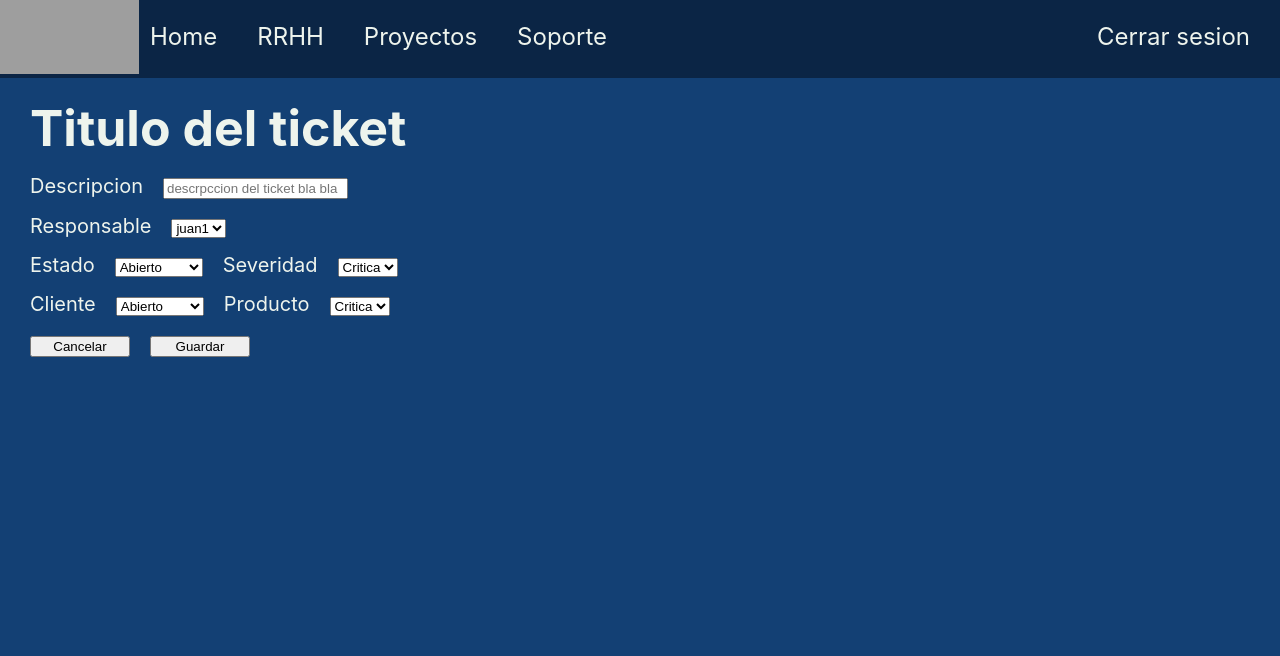
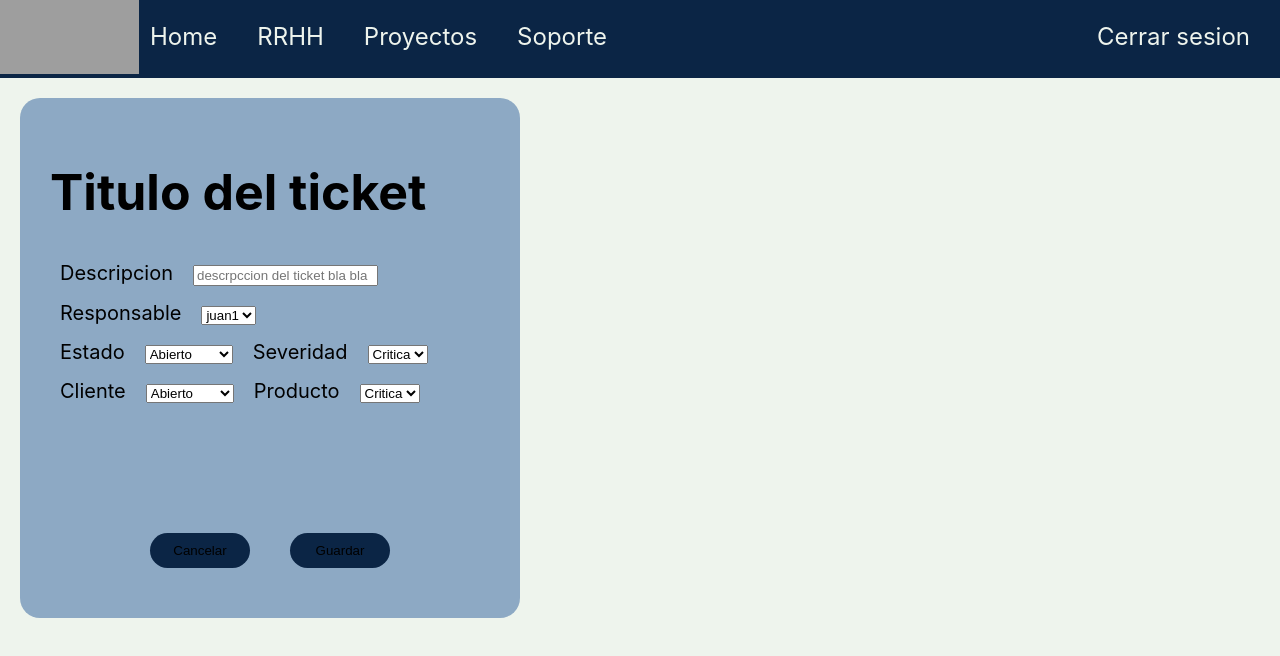
Before and after one commit to BrunoPasca/tribu_2_2022_2c, a Next.js app: page /moduloSoporte/ticketEdit in a window 1280 px wide. Shown: the top 656 px of the page. Built offline with nearby package versions, Linux system fonts and the light colour scheme; grey boxes are pictures that could not be loaded.

Commit message:
ticket edit

```diff
--- a/pages/moduloSoporte/ticketEdit.tsx
+++ b/pages/moduloSoporte/ticketEdit.tsx
@@ -59,9 +59,14 @@ export default function TicketEdit() {
                   <option value="baja">Baja</option>
             </select>
             <br></br>
-            <button type="reset">Cancelar</button>
-            <button type="submit">Guardar</button>
-        </div>
+
+            <div className={styles.botonesView}>
+                  <button type="reset">Cancelar</button>
+                  <button type="submit">Guardar</button>
+            <div/>
+
+      </div>
+      </div>
       </form>
     )
   }
--- a/styles/ticket.module.css
+++ b/styles/ticket.module.css
@@ -46,7 +46,7 @@
 
 .form{
   color: #EEF4ED;
-  background-color: #134074;
+  background-color: #EEF4ED;
   width: 100vw;
   height: 100vh;
 
@@ -71,12 +71,17 @@
   }
 
   .form h1{
-    margin: 10px;
+
     font-size: 50px;
   }
 
   .camposForm{
     margin: 20px;
+    color: black;
+    width: 500px;
+    background-color: #8DA9C4;
+    padding: 30px;
+    border-radius: 20px;
   }
 
   .ticketView{
```
